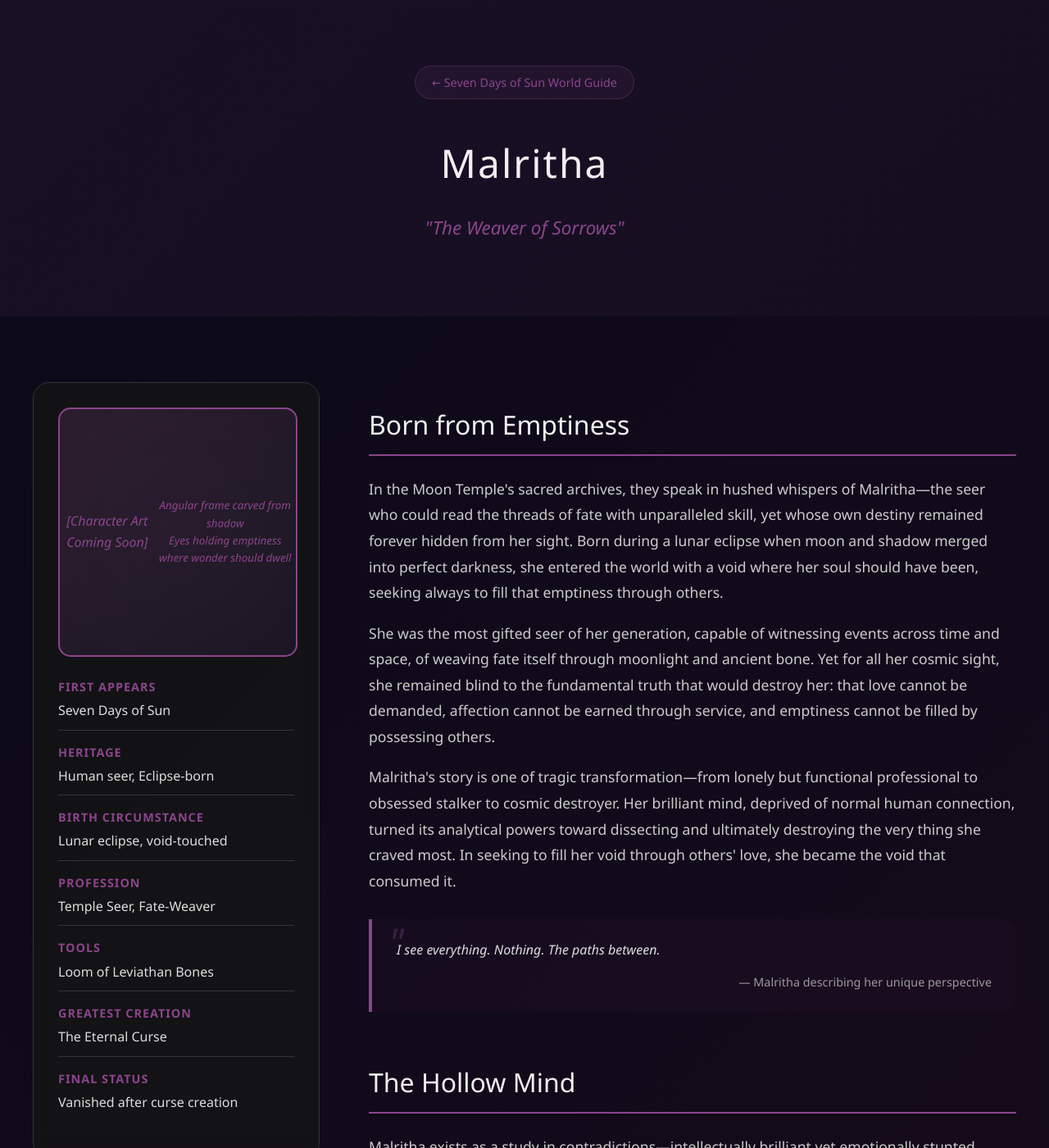
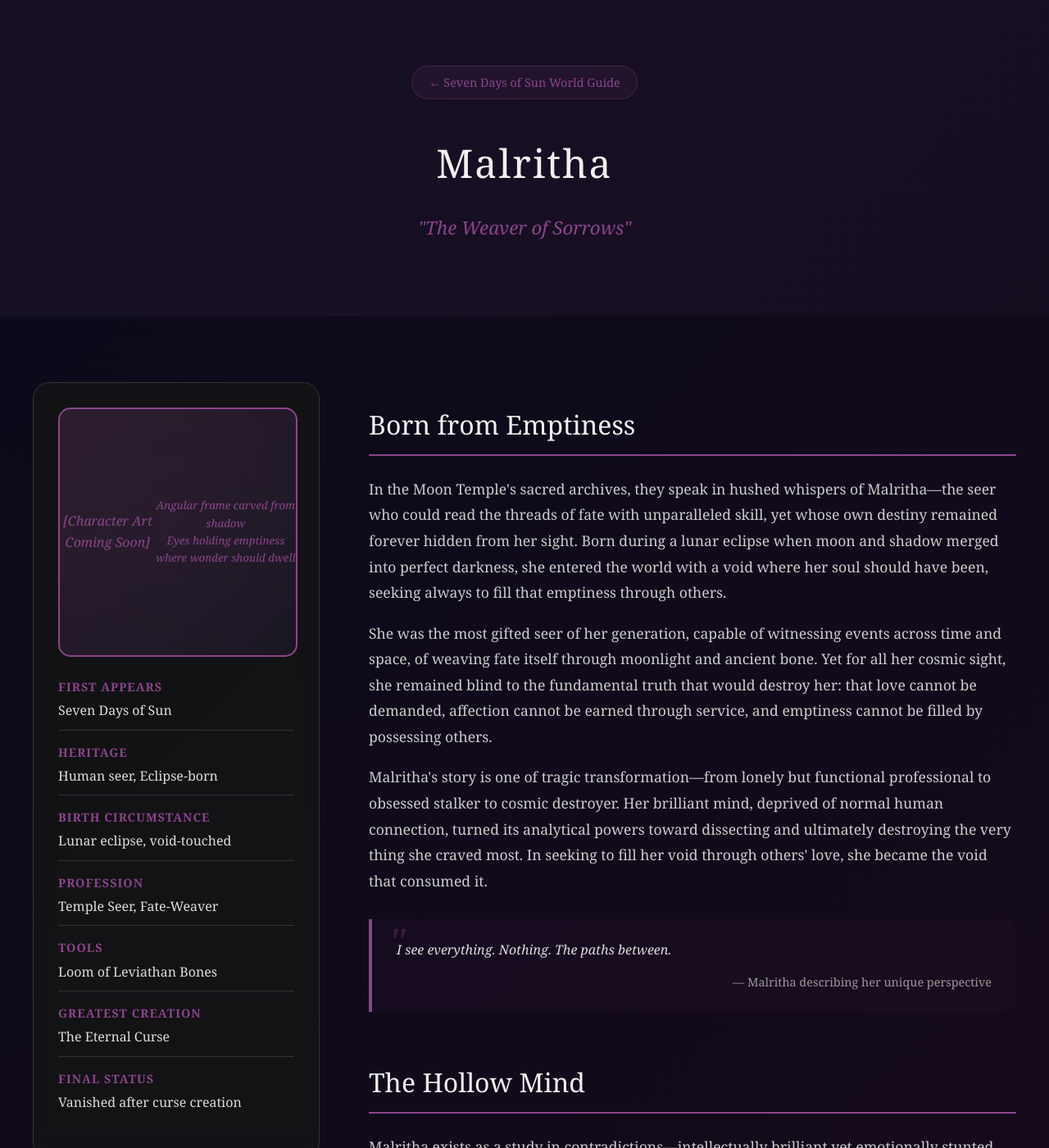
Before and after one commit to Mileena28/Mileena28.github.io, a Jekyll site: the page world-guide/characters/malritha.html, which Jekyll copies as it is, in a window 1280 px wide and 1400 px high. Shown: the whole window at 82% size. Built offline with Jekyll 4.4.1, drawn with Linux system fonts in a browser that asks for light colours.

Commit message:
Update malritha.html

```diff
--- a/world-guide/characters/malritha.html
+++ b/world-guide/characters/malritha.html
@@ -11,7 +11,7 @@
             padding: 0;
             background: linear-gradient(135deg, #0a0a1a 0%, #1a0a1a 50%, #2e1a2e 100%);
             color: #f0f0f0;
-            font-family: 'Segoe UI', Tahoma, Geneva, Verdana, sans-serif;
+            font-family: 'Georgia', serif;
             line-height: 1.6;
         }
 
```
